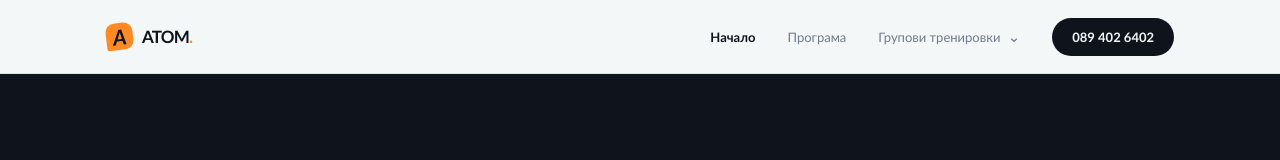
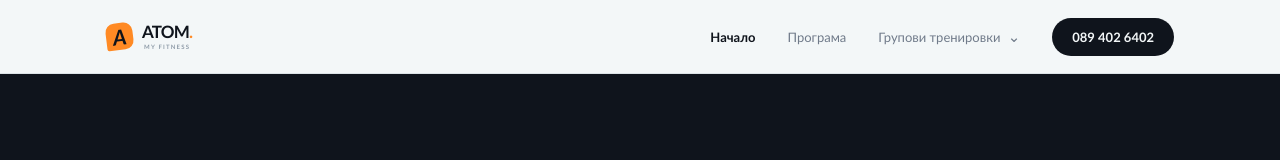
Before and after one commit to Petya7/fitness-atom-site, a React (Vite) app: page / in a window 1280 px wide. Shown: the top 160 px of the page. Built offline with nearby package versions, Linux system fonts and the light colour scheme.

Commit message:
Add fitness subtitle to header logo

```diff
--- a/src/App.jsx
+++ b/src/App.jsx
@@ -21,8 +21,8 @@ const schedule = [
   { day: 'Неделя', classes: [['10:00', 'Каланетика'], ['15:30', 'Народни танци за деца'], ['16:30', 'Пилатес (стречинг)'], ['17:30', 'Табата'], ['18:30', 'Канго Джъмпс']] },
 ]
 
-function AtomLogo({ footer = false }) {
-  return <span className={footer ? 'logo-lockup footer-logo' : 'logo-lockup'}><span className="logo-symbol" aria-hidden="true">A</span><span className="logo-word">ATOM<span className="logo-dot">.</span>{footer && <small>MY FITNESS</small>}</span></span>
+function AtomLogo({ footer = false, subtitle = false }) {
+  return <span className={footer ? 'logo-lockup footer-logo' : 'logo-lockup'}><span className="logo-symbol" aria-hidden="true">A</span><span className="logo-word">ATOM<span className="logo-dot">.</span>{(footer || subtitle) && <small>MY FITNESS</small>}</span></span>
 }
 
 function Header({ page, onNavigate }) {
@@ -34,7 +34,7 @@ function Header({ page, onNavigate }) {
     setWorkoutMenuOpen(false)
   }
 
-  return <header className="site-header"><div className="header-inner"><button className="brand" onClick={() => { onNavigate('home'); closeMenu() }} aria-label="ATOM My Fitness - начало"><AtomLogo /></button><button className="mobile-toggle" onClick={() => setMenuOpen(!menuOpen)} aria-label="Отвори меню">{menuOpen ? '×' : '☰'}</button><nav className={menuOpen ? 'main-nav is-open' : 'main-nav'}><button className={page === 'home' ? 'nav-link active' : 'nav-link'} onClick={() => { onNavigate('home'); closeMenu() }}>Начало</button><button className={page === 'schedule' ? 'nav-link active' : 'nav-link'} onClick={() => { onNavigate('schedule'); closeMenu() }}>Програма</button><div className={workoutMenuOpen ? 'workout-menu is-open' : 'workout-menu'} onMouseEnter={() => setWorkoutMenuOpen(true)} onMouseLeave={() => setWorkoutMenuOpen(false)} onFocusCapture={() => setWorkoutMenuOpen(true)} onBlurCapture={(event) => { if (!event.currentTarget.contains(event.relatedTarget)) setWorkoutMenuOpen(false) }}><button className={page === 'workouts' ? 'nav-link active' : 'nav-link'} onClick={() => { onNavigate('workouts'); closeMenu() }}>Групови тренировки <span className="chevron">⌄</span></button><div className="dropdown">{workouts.map((workout) => <button key={workout.slug} onClick={() => { onNavigate(workout.slug); closeMenu() }}><span>{workout.name}</span></button>)}</div></div><a className="phone-pill" href="tel:0894026402">089 402 6402</a></nav></div></header>
+  return <header className="site-header"><div className="header-inner"><button className="brand" onClick={() => { onNavigate('home'); closeMenu() }} aria-label="ATOM My Fitness - начало"><AtomLogo subtitle /></button><button className="mobile-toggle" onClick={() => setMenuOpen(!menuOpen)} aria-label="Отвори меню">{menuOpen ? '×' : '☰'}</button><nav className={menuOpen ? 'main-nav is-open' : 'main-nav'}><button className={page === 'home' ? 'nav-link active' : 'nav-link'} onClick={() => { onNavigate('home'); closeMenu() }}>Начало</button><button className={page === 'schedule' ? 'nav-link active' : 'nav-link'} onClick={() => { onNavigate('schedule'); closeMenu() }}>Програма</button><div className={workoutMenuOpen ? 'workout-menu is-open' : 'workout-menu'} onMouseEnter={() => setWorkoutMenuOpen(true)} onMouseLeave={() => setWorkoutMenuOpen(false)} onFocusCapture={() => setWorkoutMenuOpen(true)} onBlurCapture={(event) => { if (!event.currentTarget.contains(event.relatedTarget)) setWorkoutMenuOpen(false) }}><button className={page === 'workouts' ? 'nav-link active' : 'nav-link'} onClick={() => { onNavigate('workouts'); closeMenu() }}>Групови тренировки <span className="chevron">⌄</span></button><div className="dropdown">{workouts.map((workout) => <button key={workout.slug} onClick={() => { onNavigate(workout.slug); closeMenu() }}><span>{workout.name}</span></button>)}</div></div><a className="phone-pill" href="tel:0894026402">089 402 6402</a></nav></div></header>
 }
 
 function Footer({ onNavigate }) {
```
